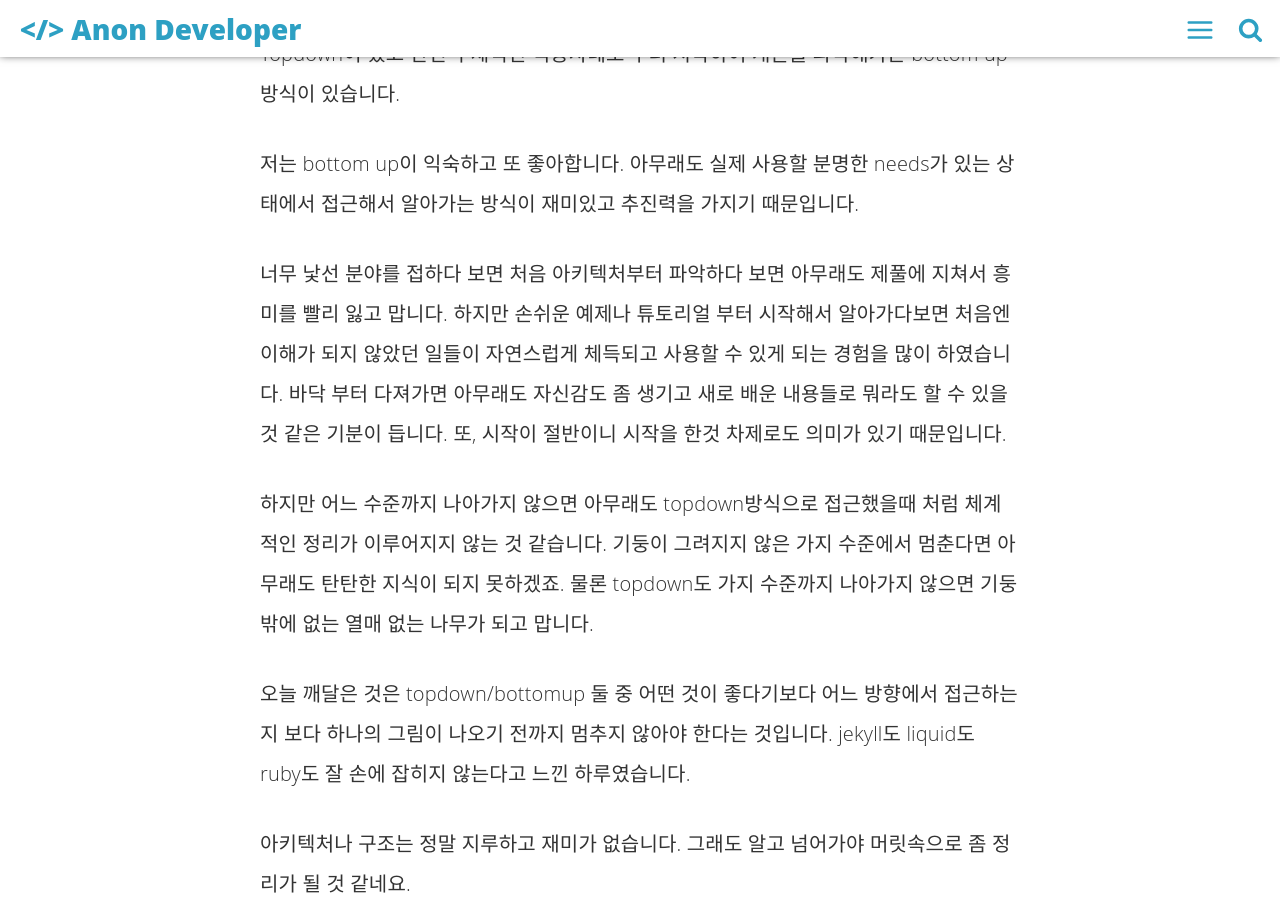
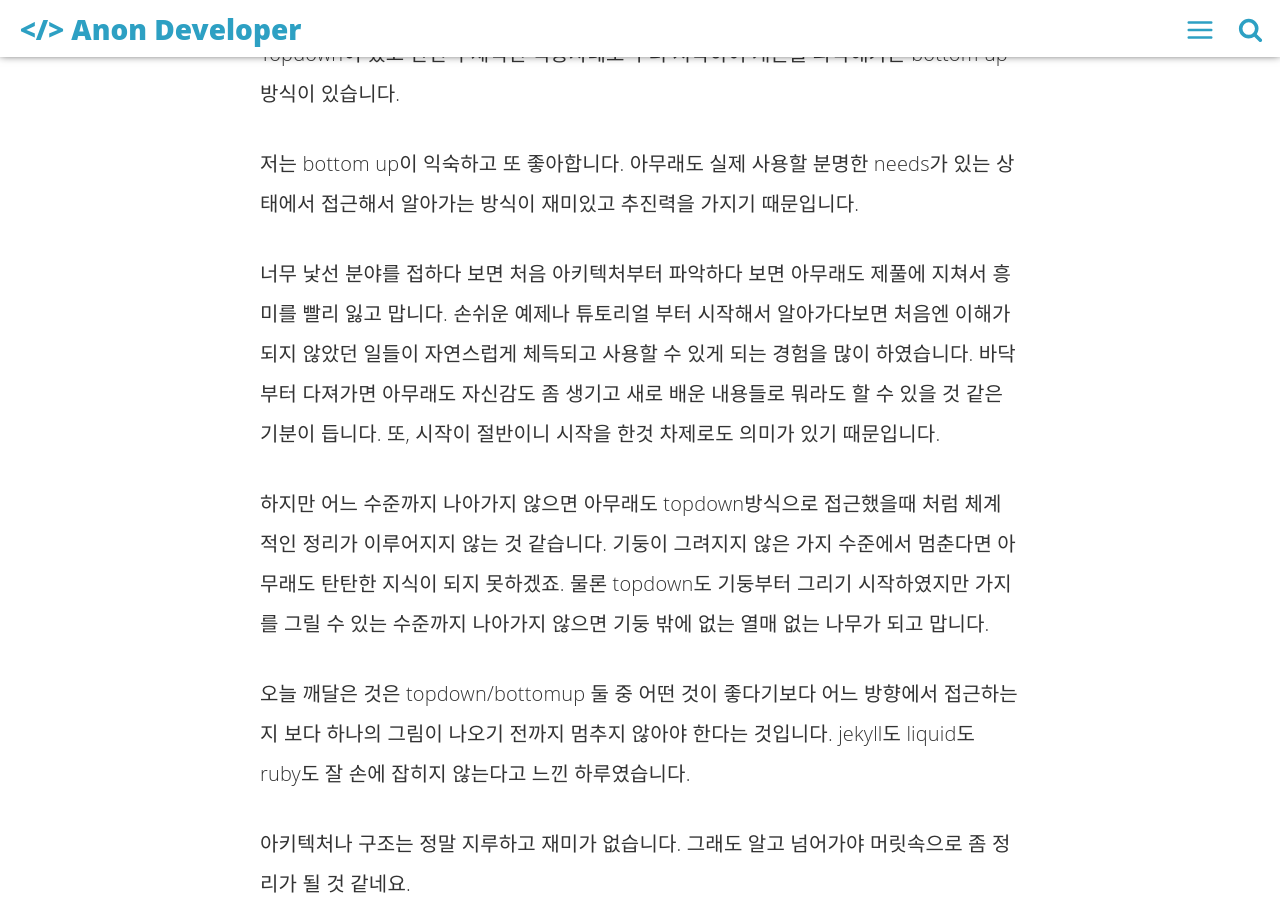
Before and after one commit to s-flow/s-flow.github.io, a Jekyll site: the page built from _posts/2019-03-07-jekyll-study.md, in a window 1280 px wide and 900 px high, scrolled down 640 px. Built offline with Jekyll 4.4.1, drawn with Linux system fonts in a browser that asks for light colours; comment, search, counter and statistics services are not loaded.

Commit message:
어색한 문맥 수정

```diff
--- a/_posts/2019-03-07-jekyll-study.md
+++ b/_posts/2019-03-07-jekyll-study.md
@@ -18,13 +18,13 @@ introduction: top down/bottom up의 접근
 저는 bottom up이 익숙하고 또 좋아합니다.
 아무래도 실제 사용할 분명한 needs가 있는 상태에서 접근해서 알아가는 방식이 재미있고 추진력을 가지기 때문입니다.
 
-너무 낯선 분야를 접하다 보면 처음 아키텍처부터 파악하다 보면 아무래도 제풀에 지쳐서 흥미를 빨리 잃고 맙니다. 하지만 손쉬운 예제나 튜토리얼 부터 시작해서 알아가다보면 처음엔 이해가 되지 않았던 일들이 자연스럽게 체득되고 사용할 수 있게 되는 경험을 많이 하였습니다.
-바닥 부터 다져가면 아무래도 자신감도 좀 생기고 새로 배운 내용들로 뭐라도 할 수 있을 것 같은 기분이 듭니다.
+너무 낯선 분야를 접하다 보면 처음 아키텍처부터 파악하다 보면 아무래도 제풀에 지쳐서 흥미를 빨리 잃고 맙니다. 손쉬운 예제나 튜토리얼 부터 시작해서 알아가다보면 처음엔 이해가 되지 않았던 일들이 자연스럽게 체득되고 사용할 수 있게 되는 경험을 많이 하였습니다.
+바닥부터 다져가면 아무래도 자신감도 좀 생기고 새로 배운 내용들로 뭐라도 할 수 있을 것 같은 기분이 듭니다.
 또, 시작이 절반이니 시작을 한것 차제로도 의미가 있기 때문입니다.
 
 하지만 어느 수준까지 나아가지 않으면 아무래도 topdown방식으로 접근했을때 처럼 체계적인 정리가 이루어지지 않는 것 같습니다.
 기둥이 그려지지 않은 가지 수준에서 멈춘다면 아무래도 탄탄한 지식이 되지 못하겠죠.
-물론 topdown도 가지 수준까지 나아가지 않으면 기둥 밖에 없는 열매 없는 나무가 되고 맙니다.
+물론 topdown도 기둥부터 그리기 시작하였지만 가지를 그릴 수 있는 수준까지 나아가지 않으면 기둥 밖에 없는 열매 없는 나무가 되고 맙니다.
 
 오늘 깨달은 것은 topdown/bottomup 둘 중 어떤 것이 좋다기보다 어느 방향에서 접근하는지 보다 하나의 그림이 나오기 전까지 멈추지 않아야 한다는 것입니다.
 jekyll도 liquid도 ruby도 잘 손에 잡히지 않는다고 느낀 하루였습니다.
```
